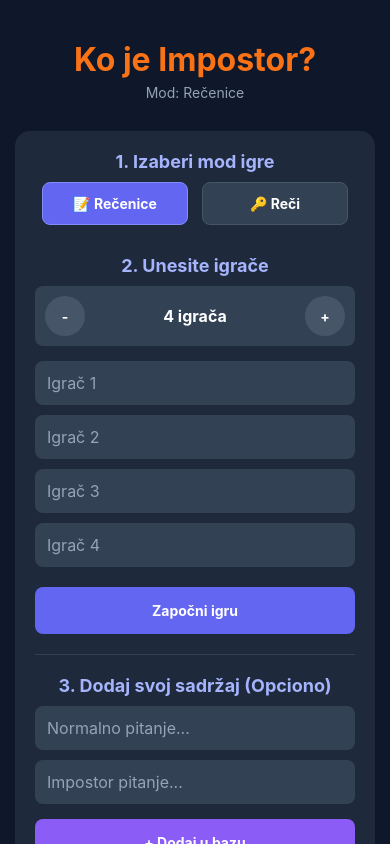
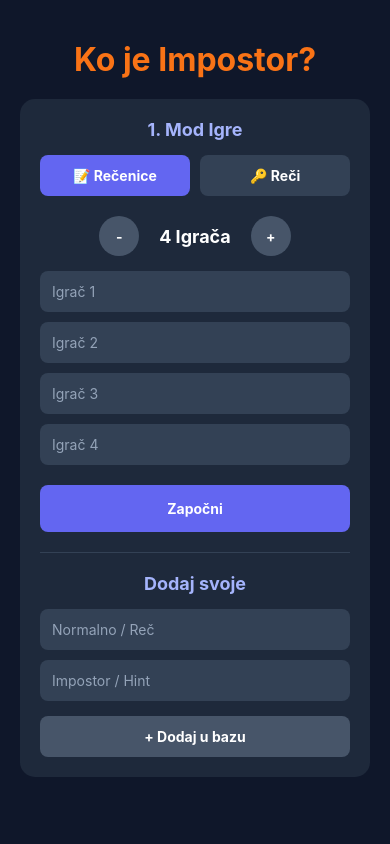
Before and after one commit to Bogdan-Danilovic/Impostor-Igra, a React Native app: screen / in a window 390 px wide. Built offline with nearby package versions, Linux system fonts and the light colour scheme.

Commit message:
Izmena logike u App.js

```diff
--- a/App.js
+++ b/App.js
@@ -1,4 +1,4 @@
-import React, { useState } from 'react';
+import React, { useState, useRef } from 'react';
 import {
   StyleSheet,
   Text,
@@ -6,7 +6,9 @@ import {
   TextInput,
   TouchableOpacity,
   ScrollView,
-  Alert
+  Alert,
+  Animated,
+  Pressable
 } from 'react-native';
 
 // Baza pitanja (Rečenice)
@@ -82,22 +84,28 @@ const WORD_DATABASE = [
 ];
 
 export default function App() {
-  // Sva stanja igre
   const [questions, setQuestions] = useState(INITIAL_QUESTIONS);
   const [words, setWords] = useState(WORD_DATABASE);
-  const [gameMode, setGameMode] = useState('sentences'); // 'sentences' ili 'words'
+  const [gameMode, setGameMode] = useState('sentences');
   const [players, setPlayers] = useState(["", "", "", ""]);
   const [answers, setAnswers] = useState([]);
   const [phase, setPhase] = useState('setup');
   const [currentPlayerIndex, setCurrentPlayerIndex] = useState(0);
   const [impostorIndex, setImpostorIndex] = useState(null);
-  const [selectedData, setSelectedData] = useState(null); // Čuva ili par pitanja ili par reč-hint
+  const [selectedData, setSelectedData] = useState(null);
   const [currentAnswer, setCurrentAnswer] = useState("");
 
-  // Stanja za nove unose
+  // Stanja za nove unose (Dodaj pitanje/reč)
   const [newNormal, setNewNormal] = useState("");
   const [newImpostor, setNewImpostor] = useState("");
 
+  // Animacija kartice
+  const flipAnim = useRef(new Animated.Value(0)).current;
+  const handleFlip = (toValue) => {
+    Animated.spring(flipAnim, { toValue, friction: 8, useNativeDriver: true }).start();
+  };
+
+  // Funkcije za igrače
   const handleNameChange = (index, value) => {
     const newPlayers = [...players];
     newPlayers[index] = value;
@@ -106,7 +114,7 @@ export default function App() {
 
   const addPlayerField = () => {
     if (players.length < 12) setPlayers([...players, ""]);
-    else Alert.alert("Maksimum", "Maksimalan broj igrača je 12.");
+    else Alert.alert("Maksimum", "Maksimalno 12 igrača.");
   };
 
   const removePlayerField = () => {
@@ -114,9 +122,10 @@ export default function App() {
       const newPlayers = [...players];
       newPlayers.pop();
       setPlayers(newPlayers);
-    } else Alert.alert("Minimum", "Moraju biti bar 3 igrača.");
+    } else Alert.alert("Minimum", "Minimalno 3 igrača.");
   };
 
+  // Dodavanje u bazu
   const addNewEntry = () => {
     if (newNormal.trim() === "" || newImpostor.trim() === "") {
       Alert.alert("Greška", "Popunite oba polja!");
@@ -127,24 +136,20 @@ export default function App() {
     } else {
       setWords([...words, { word: newNormal, hint: newImpostor }]);
     }
-    setNewNormal("");
-    setNewImpostor("");
-    Alert.alert("Uspešno!", "Dodato u tvoju bazu.");
+    setNewNormal(""); setNewImpostor("");
+    Alert.alert("Uspešno", "Dodato u bazu!");
   };
 
+  // Funkcija za zamenu pitanja (nasumično)
   const pickRandomData = () => {
-    if (gameMode === 'sentences') {
-      const randomIndex = Math.floor(Math.random() * questions.length);
-      setSelectedData(questions[randomIndex]);
-    } else {
-      const randomIndex = Math.floor(Math.random() * words.length);
-      setSelectedData(words[randomIndex]);
-    }
+    const data = gameMode === 'sentences' ? questions : words;
+    const randomIndex = Math.floor(Math.random() * data.length);
+    setSelectedData(data[randomIndex]);
   };
 
   const startGame = () => {
     if (players.some(name => name.trim() === "")) {
-      Alert.alert("Pažnja", "Molim vas, popunite sva imena igrača.");
+      Alert.alert("Pažnja", "Popunite imena svih igrača.");
       return;
     }
     pickRandomData();
@@ -152,20 +157,16 @@ export default function App() {
     setPhase('preview');
   };
 
-  const confirmAndPlay = () => {
-    setAnswers([]);
-    setCurrentPlayerIndex(0);
-    setPhase('pass');
-  };
-
   const submitAnswer = () => {
+    if (gameMode === 'sentences') {
       if (currentAnswer.trim() === "") {
-      Alert.alert("Greška", "Moraš nešto napisati!");
+        Alert.alert("Greška", "Unesi odgovor!");
         return;
       }
       setAnswers([...answers, { name: players[currentPlayerIndex], text: currentAnswer }]);
+    }
+
     setCurrentAnswer("");
-
     if (currentPlayerIndex < players.length - 1) {
       setCurrentPlayerIndex(currentPlayerIndex + 1);
       setPhase('pass');
@@ -174,250 +175,155 @@ export default function App() {
     }
   };
 
-  const resetGame = () => {
-    setPhase('setup');
-    setAnswers([]);
-    setCurrentAnswer("");
-  };
-
   return (
     <ScrollView contentContainerStyle={styles.container}>
-      <View style={styles.header}>
       <Text style={styles.mainTitle}>Ko je Impostor?</Text>
-        <Text style={styles.subtitle}>
-          Mod: {gameMode === 'sentences' ? 'Rečenice' : 'Reči i Hintovi'}
-        </Text>
-      </View>
 
       <View style={styles.card}>
-
-        {/* FAZA 1: SETUP */}
+        {/* SETUP FAZA */}
         {phase === 'setup' && (
           <View>
-            <Text style={styles.phaseTitle}>1. Izaberi mod igre</Text>
+            <Text style={styles.phaseTitle}>1. Mod Igre</Text>
             <View style={styles.modeContainer}>
-              <TouchableOpacity
-                style={[styles.modeButton, gameMode === 'sentences' && styles.modeButtonActive]}
-                onPress={() => setGameMode('sentences')}
-              >
+              <TouchableOpacity style={[styles.modeButton, gameMode === 'sentences' && styles.activeMode]} onPress={() => setGameMode('sentences')}>
                 <Text style={styles.buttonText}>📝 Rečenice</Text>
               </TouchableOpacity>
-              <TouchableOpacity
-                style={[styles.modeButton, gameMode === 'words' && styles.modeButtonActive]}
-                onPress={() => setGameMode('words')}
-              >
+              <TouchableOpacity style={[styles.modeButton, gameMode === 'words' && styles.activeMode]} onPress={() => setGameMode('words')}>
                 <Text style={styles.buttonText}>🔑 Reči</Text>
               </TouchableOpacity>
             </View>
 
-            <Text style={[styles.phaseTitle, { marginTop: 20 }]}>2. Unesite igrače</Text>
             <View style={styles.playerControlRow}>
-              <TouchableOpacity style={styles.controlButtonSmall} onPress={removePlayerField}>
-                <Text style={styles.buttonText}>-</Text>
-              </TouchableOpacity>
-              <Text style={styles.playerCountText}>{players.length} igrača</Text>
-              <TouchableOpacity style={styles.controlButtonSmall} onPress={addPlayerField}>
-                <Text style={styles.buttonText}>+</Text>
-              </TouchableOpacity>
+              <TouchableOpacity style={styles.roundBtn} onPress={removePlayerField}><Text style={styles.buttonText}>-</Text></TouchableOpacity>
+              <Text style={styles.playerCount}>{players.length} Igrača</Text>
+              <TouchableOpacity style={styles.roundBtn} onPress={addPlayerField}><Text style={styles.buttonText}>+</Text></TouchableOpacity>
             </View>
 
-            {players.map((player, idx) => (
-              <TextInput
-                key={idx}
-                style={styles.input}
-                placeholder={`Igrač ${idx + 1}`}
-                placeholderTextColor="#94a3b8"
-                value={player}
-                onChangeText={(text) => handleNameChange(idx, text)}
-              />
+            {players.map((p, i) => (
+              <TextInput key={i} style={styles.input} placeholder={`Igrač ${i+1}`} value={p} onChangeText={t => handleNameChange(i, t)} placeholderTextColor="#94a3b8" />
             ))}
 
-            <TouchableOpacity style={styles.buttonPrimary} onPress={startGame}>
-              <Text style={styles.buttonText}>Započni igru</Text>
-            </TouchableOpacity>
+            <TouchableOpacity style={styles.buttonPrimary} onPress={startGame}><Text style={styles.buttonText}>Započni</Text></TouchableOpacity>
 
-            <View style={styles.dividerBox} />
+            <View style={styles.divider} />
 
-            <Text style={styles.phaseTitle}>3. Dodaj svoj sadržaj (Opciono)</Text>
-            <TextInput
-              style={styles.input}
-              placeholder={gameMode === 'sentences' ? "Normalno pitanje..." : "Reč (npr. Pizza)"}
-              placeholderTextColor="#94a3b8"
-              value={newNormal}
-              onChangeText={setNewNormal}
-            />
-            <TextInput
-              style={styles.input}
-              placeholder={gameMode === 'sentences' ? "Impostor pitanje..." : "Hint (npr. Sir)"}
-              placeholderTextColor="#94a3b8"
-              value={newImpostor}
-              onChangeText={setNewImpostor}
-            />
-            <TouchableOpacity style={styles.buttonSecondary} onPress={addNewEntry}>
-              <Text style={styles.buttonText}>+ Dodaj u bazu</Text>
-            </TouchableOpacity>
+            <Text style={styles.phaseTitle}>Dodaj svoje</Text>
+            <TextInput style={styles.input} placeholder="Normalno / Reč" value={newNormal} onChangeText={setNewNormal} placeholderTextColor="#94a3b8" />
+            <TextInput style={styles.input} placeholder="Impostor / Hint" value={newImpostor} onChangeText={setNewImpostor} placeholderTextColor="#94a3b8" />
+            <TouchableOpacity style={styles.buttonSecondary} onPress={addNewEntry}><Text style={styles.buttonText}>+ Dodaj u bazu</Text></TouchableOpacity>
           </View>
         )}
 
-        {/* FAZA 1.5: HOST PREVIEW */}
+        {/* PREVIEW SA ZAMENOM PITANJA */}
         {phase === 'preview' && (
-          <View>
-            <Text style={[styles.phaseTitle, { color: '#fbbf24' }]}>Izabran zadatak:</Text>
-            <Text style={styles.subtitle}>Samo host gleda! Proveri da li ti se sviđa izbor.</Text>
-
-            <View style={styles.revealInfoBox}>
-              <Text style={styles.labelNormal}>{gameMode === 'sentences' ? "Normalno:" : "Reč:"}</Text>
+          <View style={styles.center}>
+            <Text style={styles.labelNormal}>IZABRANO:</Text>
             <Text style={styles.textNormal}>{gameMode === 'sentences' ? selectedData?.normal : selectedData?.word}</Text>
-              {gameMode === 'words' && (
-                <>
-                </>
-              )}
-            </View>
-
-            <TouchableOpacity style={[styles.buttonPrimary, { backgroundColor: '#f59e0b', marginTop: 20 }]} onPress={pickRandomData}>
+            <TouchableOpacity style={styles.buttonSecondary} onPress={pickRandomData}>
               <Text style={styles.buttonText}>🔄 Drugo nasumično</Text>
             </TouchableOpacity>
-
-            <TouchableOpacity style={[styles.buttonSuccess, { marginTop: 10 }]} onPress={confirmAndPlay}>
+            <TouchableOpacity style={styles.buttonSuccess} onPress={() => {setAnswers([]); setCurrentPlayerIndex(0); setPhase('pass');}}>
               <Text style={styles.buttonText}>Kreni ▶</Text>
             </TouchableOpacity>
           </View>
         )}
 
-        {/* FAZA 2: PASS DEVICE */}
+        {/* PASS DEVICE */}
         {phase === 'pass' && (
-          <View style={styles.centerContent}>
-            <Text style={styles.emoji}>🤫</Text>
-            <Text style={styles.passText}>Dodaj mobitel igraču:</Text>
+          <View style={styles.center}>
+            <Text style={styles.passText}>Dodaj mobitel:</Text>
             <Text style={styles.playerNameHighlight}>{players[currentPlayerIndex]}</Text>
-            <Text style={styles.passSubtext}>Budi diskretan!</Text>
             <TouchableOpacity style={styles.buttonPrimary} onPress={() => setPhase('answer')}>
               <Text style={styles.buttonText}>Spreman sam</Text>
             </TouchableOpacity>
           </View>
         )}
 
-        {/* FAZA 3: ANSWER */}
+        {/* ODGOVARANJE (SA ANIMACIJOM KARTICE ZA REČI) */}
         {phase === 'answer' && (
-          <View>
-            <Text style={styles.phaseTitle}>Za: {players[currentPlayerIndex]}</Text>
+          <View style={styles.center}>
+            <Text style={styles.phaseTitle}>Igrač: {players[currentPlayerIndex]}</Text>
+
+            {gameMode === 'sentences' ? (
+              <View style={{width: '100%'}}>
                 <View style={styles.questionBox}>
-              <Text style={styles.questionText}>
-                {gameMode === 'sentences'
-                  ? (currentPlayerIndex === impostorIndex ? selectedData?.impostor : selectedData?.normal)
-                  : (currentPlayerIndex === impostorIndex ? `TVOJA REČ JE (HINT): ${selectedData?.hint}` : `TVOJA REČ JE: ${selectedData?.word}`)
-                }
-              </Text>
+                  <Text style={styles.questionText}>{currentPlayerIndex === impostorIndex ? selectedData?.impostor : selectedData?.normal}</Text>
                 </View>
-            <TextInput
-              style={styles.textArea}
-              placeholder="Odgovori diskretno..."
-              placeholderTextColor="#94a3b8"
-              value={currentAnswer}
-              onChangeText={setCurrentAnswer}
-              multiline={true}
-            />
-            <TouchableOpacity style={styles.buttonSuccess} onPress={submitAnswer}>
-              <Text style={styles.buttonText}>Spremi i sakrij</Text>
-            </TouchableOpacity>
+                <TextInput style={styles.textArea} value={currentAnswer} onChangeText={setCurrentAnswer} multiline placeholder="Tvoj odgovor..." placeholderTextColor="#94a3b8" />
+                <TouchableOpacity style={styles.buttonSuccess} onPress={submitAnswer}><Text style={styles.buttonText}>Spremi</Text></TouchableOpacity>
+              </View>
+            ) : (
+              <View style={styles.center}>
+                <Pressable onPressIn={() => handleFlip(1)} onPressOut={() => handleFlip(0)} style={styles.cardBox}>
+                  <Animated.View style={[styles.flipCard, styles.flipFront, { transform: [{ rotateY: flipAnim.interpolate({ inputRange: [0, 1], outputRange: ['0deg', '180deg'] }) }] }]}>
+                    <Text style={{fontSize: 50}}>👆</Text>
+                    <Text style={{color: '#fff', marginTop: 10}}>Drži da vidiš</Text>
+                  </Animated.View>
+                  <Animated.View style={[styles.flipCard, styles.flipBack, { transform: [{ rotateY: flipAnim.interpolate({ inputRange: [0, 1], outputRange: ['180deg', '360deg'] }) }] }]}>
+                    <Text style={styles.labelNormal}>{currentPlayerIndex === impostorIndex ? "HINT:" : "REČ:"}</Text>
+                    <Text style={styles.textNormal}>{currentPlayerIndex === impostorIndex ? selectedData?.hint : selectedData?.word}</Text>
+                  </Animated.View>
+                </Pressable>
+                <TouchableOpacity style={styles.buttonSuccess} onPress={submitAnswer}><Text style={styles.buttonText}>Video sam, sledeći</Text></TouchableOpacity>
+              </View>
+            )}
           </View>
         )}
 
-        {/* FAZA 4: DISCUSSION */}
+        {/* REZULTATI I OTKRIVANJE */}
         {phase === 'discussion' && (
           <View>
-            <Text style={[styles.phaseTitle, { color: '#fbbf24' }]}>Vreme je za detektivski rad!</Text>
-            <Text style={styles.subtitle}>Pročitajte odgovore i otkrijte uljeza.</Text>
-
-            {answers.map((ans, idx) => (
-              <View key={idx} style={styles.answerBox}>
-                <Text style={styles.answerName}>{ans.name}:</Text>
-                <Text style={styles.answerText}>"{ans.text}"</Text>
-              </View>
+            <Text style={styles.phaseTitle}>Rasprava!</Text>
+            {gameMode === 'sentences' && answers.map((a, i) => (
+              <View key={i} style={styles.ansBox}><Text style={styles.ansName}>{a.name}:</Text><Text style={{color: '#fff'}}>"{a.text}"</Text></View>
             ))}
-
-            <TouchableOpacity style={[styles.buttonPrimary, { backgroundColor: '#dc2626', marginTop: 20 }]} onPress={() => setPhase('reveal')}>
-              <Text style={styles.buttonText}>Otkrij Impostora</Text>
-            </TouchableOpacity>
+            <TouchableOpacity style={[styles.buttonPrimary, {backgroundColor: '#dc2626'}]} onPress={() => setPhase('reveal')}><Text style={styles.buttonText}>Otkrij Impostora</Text></TouchableOpacity>
           </View>
         )}
 
-        {/* FAZA 5: REVEAL */}
         {phase === 'reveal' && (
-          <View style={styles.centerContent}>
-            <Text style={styles.revealTitle}>IMPOSTOR JE BIO...</Text>
-            <View style={styles.impostorBox}>
-              <Text style={styles.impostorName}>{players[impostorIndex]}</Text>
-            </View>
-
-            <View style={styles.revealInfoBox}>
-              {gameMode === 'sentences' ? (
-                <>
-                  <Text style={styles.labelNormal}>Normalno pitanje:</Text>
-                  <Text style={styles.textNormal}>{selectedData?.normal}</Text>
-                  <View style={styles.divider} />
-                  <Text style={styles.labelImpostor}>Impostorovo pitanje:</Text>
-                  <Text style={styles.textImpostor}>{selectedData?.impostor}</Text>
-                </>
-              ) : (
-                <>
-                  <Text style={styles.labelNormal}>Glavna reč:</Text>
-                  <Text style={styles.textNormal}>{selectedData?.word}</Text>
-                  <View style={styles.divider} />
-                  <Text style={styles.labelImpostor}>Hint koji je Impostor video:</Text>
-                  <Text style={styles.textImpostor}>{selectedData?.hint}</Text>
-                </>
-              )}
-            </View>
-
-            <TouchableOpacity style={[styles.buttonPrimary, { backgroundColor: '#475569', marginTop: 20 }]} onPress={resetGame}>
-              <Text style={styles.buttonText}>Igraj ponovo</Text>
-            </TouchableOpacity>
+          <View style={styles.center}>
+            <Text style={styles.labelImpostor}>IMPOSTOR JE BIO:</Text>
+            <Text style={styles.playerNameHighlight}>{players[impostorIndex]}</Text>
+            <TouchableOpacity style={styles.buttonPrimary} onPress={() => setPhase('setup')}><Text style={styles.buttonText}>Igraj ponovo</Text></TouchableOpacity>
           </View>
         )}
-
       </View>
     </ScrollView>
   );
 }
 
 const styles = StyleSheet.create({
-  container: { flexGrow: 1, backgroundColor: '#0f172a', alignItems: 'center', paddingVertical: 40, paddingHorizontal: 15 },
-  header: { alignItems: 'center', marginBottom: 20 },
-  mainTitle: { fontSize: 32, fontWeight: 'bold', color: '#f97316', textAlign: 'center' },
-  subtitle: { color: '#94a3b8', fontSize: 14, textAlign: 'center', marginTop: 5, marginBottom: 10 },
-  card: { backgroundColor: '#1e293b', width: '100%', maxWidth: 400, borderRadius: 15, padding: 20, elevation: 5 },
-  phaseTitle: { fontSize: 18, fontWeight: 'bold', color: '#a5b4fc', textAlign: 'center', marginBottom: 10 },
-  modeContainer: { flexDirection: 'row', justifyContent: 'space-around', marginBottom: 10 },
-  modeButton: { padding: 12, borderRadius: 8, backgroundColor: '#334155', borderWidth: 1, borderColor: '#475569', flex: 0.45, alignItems: 'center' },
-  modeButtonActive: { backgroundColor: '#6366f1', borderColor: '#818cf8' },
-  playerControlRow: { flexDirection: 'row', justifyContent: 'space-between', alignItems: 'center', marginBottom: 15, backgroundColor: '#334155', padding: 10, borderRadius: 8 },
-  playerCountText: { color: '#fff', fontSize: 16, fontWeight: 'bold' },
-  controlButtonSmall: { backgroundColor: '#475569', width: 40, height: 40, borderRadius: 20, alignItems: 'center', justifyContent: 'center' },
-  input: { backgroundColor: '#334155', color: '#fff', borderRadius: 8, padding: 12, marginBottom: 10, fontSize: 16 },
+  container: { flexGrow: 1, backgroundColor: '#0f172a', padding: 20, alignItems: 'center' },
+  mainTitle: { fontSize: 32, fontWeight: 'bold', color: '#f97316', marginVertical: 20 },
+  card: { backgroundColor: '#1e293b', width: '100%', maxWidth: 400, borderRadius: 15, padding: 20 },
+  phaseTitle: { fontSize: 18, color: '#a5b4fc', textAlign: 'center', marginBottom: 15, fontWeight: 'bold' },
+  modeContainer: { flexDirection: 'row', justifyContent: 'space-between', marginBottom: 20 },
+  modeButton: { flex: 0.48, padding: 12, backgroundColor: '#334155', borderRadius: 8, alignItems: 'center' },
+  activeMode: { backgroundColor: '#6366f1' },
+  playerControlRow: { flexDirection: 'row', justifyContent: 'center', alignItems: 'center', marginBottom: 15 },
+  roundBtn: { width: 40, height: 40, borderRadius: 20, backgroundColor: '#475569', justifyContent: 'center', alignItems: 'center', marginHorizontal: 20 },
+  playerCount: { color: '#fff', fontSize: 18, fontWeight: 'bold' },
+  input: { backgroundColor: '#334155', color: '#fff', borderRadius: 8, padding: 12, marginBottom: 10 },
   buttonPrimary: { backgroundColor: '#6366f1', padding: 15, borderRadius: 8, alignItems: 'center', marginTop: 10 },
-  buttonSecondary: { backgroundColor: '#8b5cf6', padding: 15, borderRadius: 8, alignItems: 'center', marginTop: 5 },
-  buttonSuccess: { backgroundColor: '#16a34a', padding: 15, borderRadius: 8, alignItems: 'center', marginTop: 15 },
-  buttonText: { color: '#fff', fontWeight: 'bold', fontSize: 14 },
-  dividerBox: { height: 1, backgroundColor: '#334155', marginVertical: 20 },
-  centerContent: { alignItems: 'center', paddingVertical: 10 },
-  emoji: { fontSize: 50, marginBottom: 10 },
-  passText: { fontSize: 20, color: '#fff', fontWeight: 'bold', textAlign: 'center' },
-  playerNameHighlight: { fontSize: 26, color: '#818cf8', fontWeight: 'bold', marginVertical: 10, textAlign: 'center' },
-  passSubtext: { color: '#94a3b8', fontSize: 14, marginBottom: 20, textAlign: 'center' },
+  buttonSecondary: { backgroundColor: '#475569', padding: 12, borderRadius: 8, alignItems: 'center', marginTop: 5 },
+  buttonSuccess: { backgroundColor: '#16a34a', padding: 15, borderRadius: 8, alignItems: 'center', marginTop: 15, width: '100%' },
+  buttonText: { color: '#fff', fontWeight: 'bold' },
+  divider: { height: 1, backgroundColor: '#334155', marginVertical: 20 },
+  center: { alignItems: 'center', width: '100%' },
+  labelNormal: { color: '#94a3b8', fontSize: 12 },
+  textNormal: { color: '#fff', fontSize: 24, fontWeight: 'bold', marginBottom: 15 },
+  passText: { color: '#fff', fontSize: 20 },
+  playerNameHighlight: { color: '#818cf8', fontSize: 32, fontWeight: 'bold', marginVertical: 15 },
   questionBox: { backgroundColor: '#334155', padding: 20, borderRadius: 10, marginBottom: 15 },
-  questionText: { fontSize: 18, color: '#fff', textAlign: 'center', fontWeight: 'bold' },
-  textArea: { backgroundColor: '#0f172a', color: '#fff', borderRadius: 8, padding: 15, fontSize: 16, height: 100, textAlignVertical: 'top' },
-  answerBox: { backgroundColor: '#334155', padding: 12, borderRadius: 8, marginBottom: 8, borderLeftWidth: 4, borderLeftColor: '#6366f1' },
-  answerName: { color: '#a5b4fc', fontWeight: 'bold', fontSize: 14, marginBottom: 2 },
-  answerText: { color: '#fff', fontSize: 15, fontStyle: 'italic' },
-  revealTitle: { fontSize: 24, fontWeight: 'bold', color: '#ef4444', marginBottom: 10 },
-  impostorBox: { backgroundColor: 'rgba(127, 29, 29, 0.4)', borderColor: '#ef4444', borderWidth: 1, padding: 15, borderRadius: 10, width: '100%', alignItems: 'center', marginBottom: 15 },
-  impostorName: { fontSize: 28, fontWeight: 'bold', color: '#fff' },
-  revealInfoBox: { backgroundColor: '#334155', padding: 15, borderRadius: 10, width: '100%' },
-  labelNormal: { color: '#94a3b8', fontSize: 11, fontWeight: 'bold', textTransform: 'uppercase' },
-  textNormal: { color: '#fff', fontSize: 16, marginTop: 5, marginBottom: 10 },
-  divider: { height: 1, backgroundColor: '#475569', marginVertical: 10 },
-  labelImpostor: { color: '#f87171', fontSize: 11, fontWeight: 'bold', textTransform: 'uppercase' },
-  textImpostor: { color: '#fecaca', fontSize: 16, marginTop: 5 }
+  questionText: { color: '#fff', fontSize: 18, textAlign: 'center' },
+  textArea: { backgroundColor: '#0f172a', color: '#fff', borderRadius: 8, padding: 15, height: 80 },
+  ansBox: { backgroundColor: '#334155', padding: 10, borderRadius: 8, marginBottom: 5, borderLeftWidth: 4, borderLeftColor: '#6366f1' },
+  ansName: { color: '#a5b4fc', fontWeight: 'bold' },
+  labelImpostor: { color: '#ef4444', fontWeight: 'bold' },
+  // STILOVI ZA KARTICU
+  cardBox: { width: 220, height: 280, marginVertical: 20 },
+  flipCard: { width: '100%', height: '100%', position: 'absolute', backfaceVisibility: 'hidden', borderRadius: 15, justifyContent: 'center', alignItems: 'center' },
+  flipFront: { backgroundColor: '#3b82f6' },
+  flipBack: { backgroundColor: '#0f172a', transform: [{ rotateY: '180deg' }], borderWidth: 2, borderColor: '#334155' }
 });
```
Lines whose indentation alone changed are shown as unchanged.
